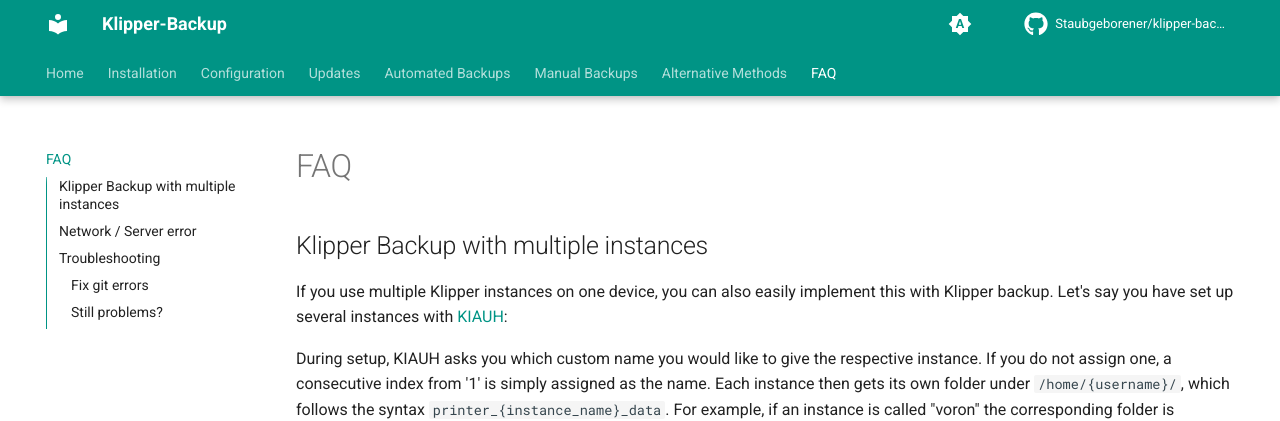
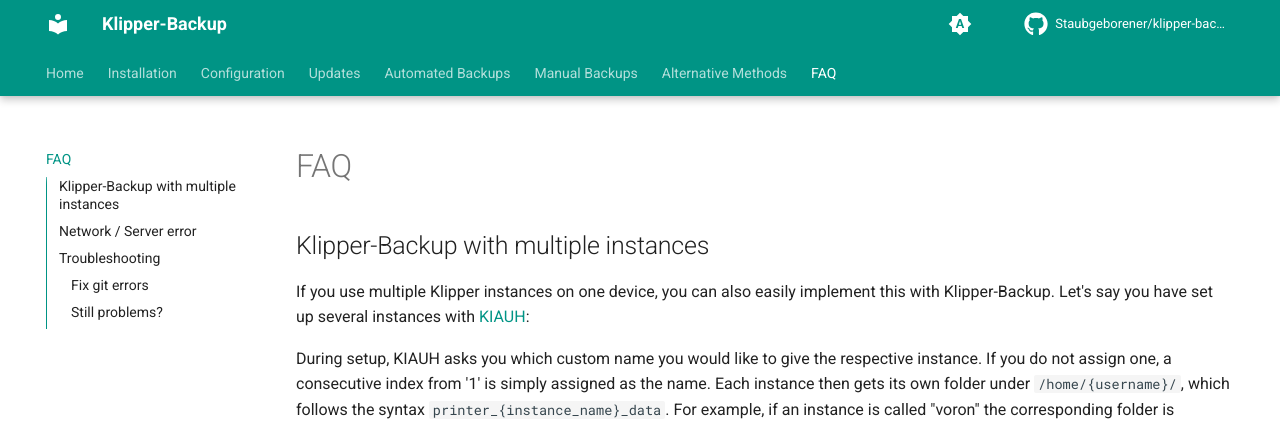
Before and after one commit to Staubgeborener/Klipper-Backup, an MkDocs documentation site: the page built from docs/faq.md, in a window 1280 px wide and 900 px high. Shown: the top 421 px of the window. Built offline with MkDocs 1.6.1 and Material for MkDocs 9.7.7, drawn with Linux system fonts in a browser that asks for light colours; comment, search, counter and statistics services are not loaded.

Commit message:
Update faq.md

```diff
--- a/docs/faq.md
+++ b/docs/faq.md
@@ -1,5 +1,5 @@
-## Klipper Backup with multiple instances
-If you use multiple Klipper instances on one device, you can also easily implement this with Klipper backup. Let's say you have set up several instances with [KIAUH](https://github.com/dw-0/kiauh):
+## Klipper-Backup with multiple instances
+If you use multiple Klipper instances on one device, you can also easily implement this with Klipper-Backup. Let's say you have set up several instances with [KIAUH](https://github.com/dw-0/kiauh):
 
 During setup, KIAUH asks you which custom name you would like to give the respective instance. If you do not assign one, a consecutive index from '1' is simply assigned as the name.
 Each instance then gets its own folder under `/home/{username}/`, which follows the syntax `printer_{instance_name}_data`. For example, if an instance is called "voron" the corresponding folder is `/home/{username}/printer_voron_data/`.
```
